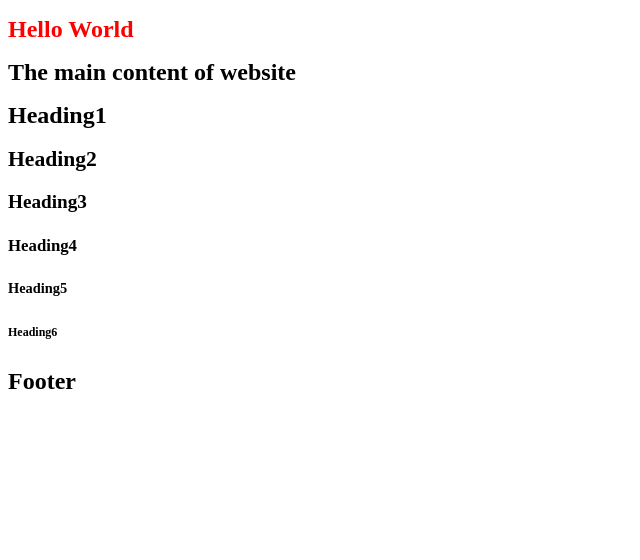
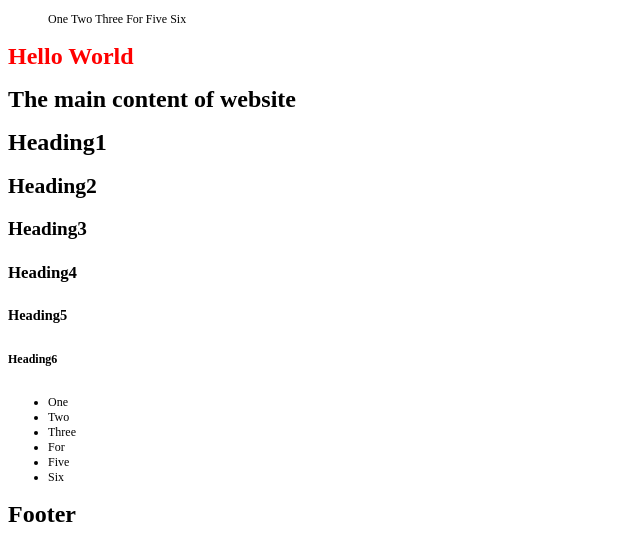
Before and after one commit to vshah2799/WebsiteTest, a plain HTML site: page docs/index.html in a window 1280 px wide. Shown: the whole page, without its empty margins (0-640 px from the left). Drawn offline with Linux system fonts and the light colour scheme.

Commit message:
Task: Added header list and list at bottom

```diff
--- a/docs/css/styles.css
+++ b/docs/css/styles.css
@@ -5,6 +5,10 @@ body {
 
 #header h1{
     color: red;
+}
+
+#header li{
+    display: inline;
 }
 
 h1{
--- a/docs/index.html
+++ b/docs/index.html
@@ -14,7 +14,16 @@
 
 <div>
     <div id="header">
+        <ul>
+            <li>One</li>
+            <li>Two</li>
+            <li>Three</li>
+            <li>For</li>
+            <li>Five</li>
+            <li>Six</li>
+        </ul>
        <h1>Hello World</h1>
+
     </div>
     <div id = "main">
        <h1>The main content of website</h1>
@@ -24,6 +33,17 @@
         <h4>Heading4</h4>
         <h5>Heading5</h5>
         <h6>Heading6</h6>
+
+        <ul>
+            <li>One</li>
+            <li>Two</li>
+            <li>Three</li>
+            <li>For</li>
+            <li>Five</li>
+            <li>Six</li>
+
+
+        </ul>
 
 
     </div>
```
